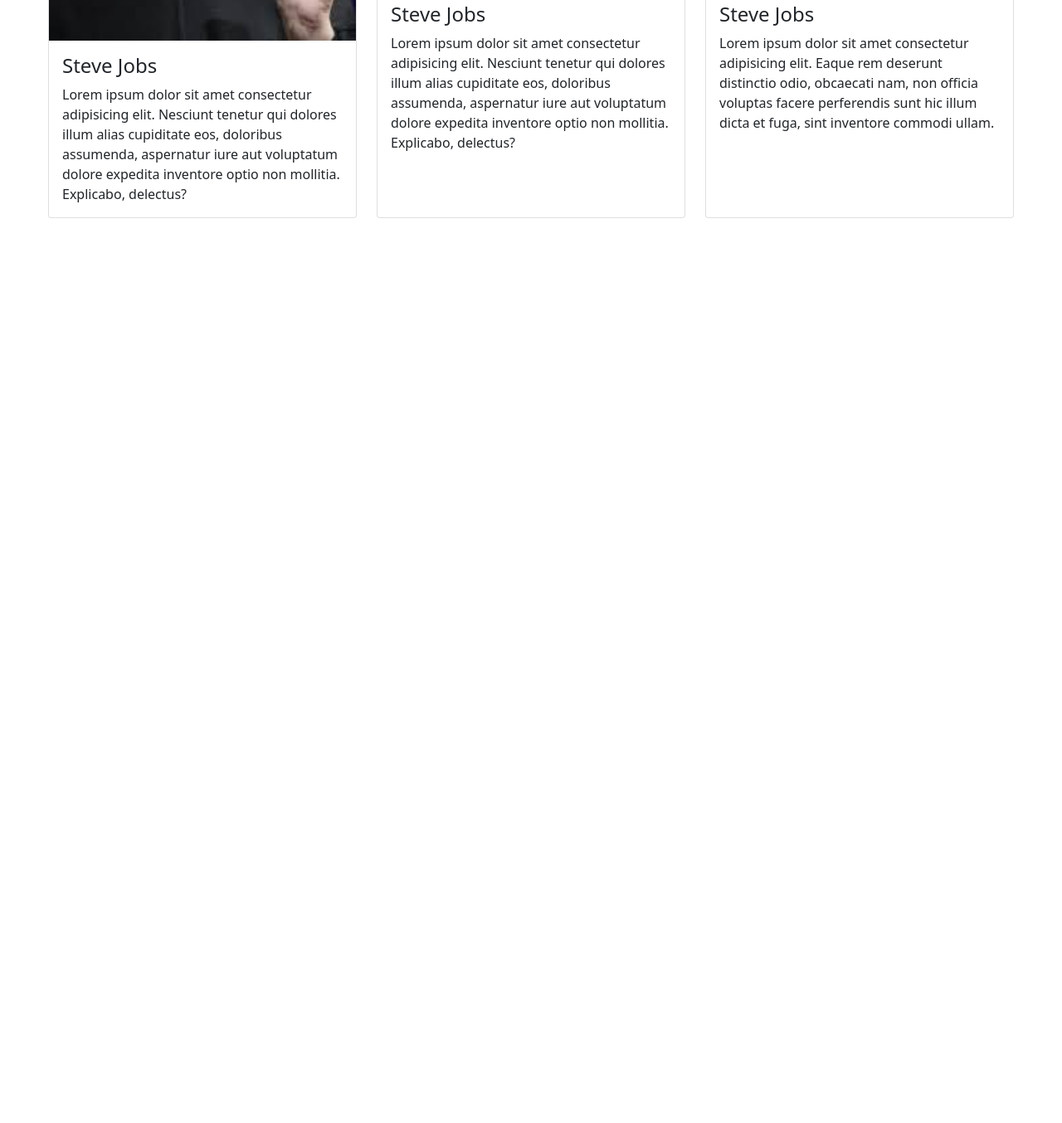
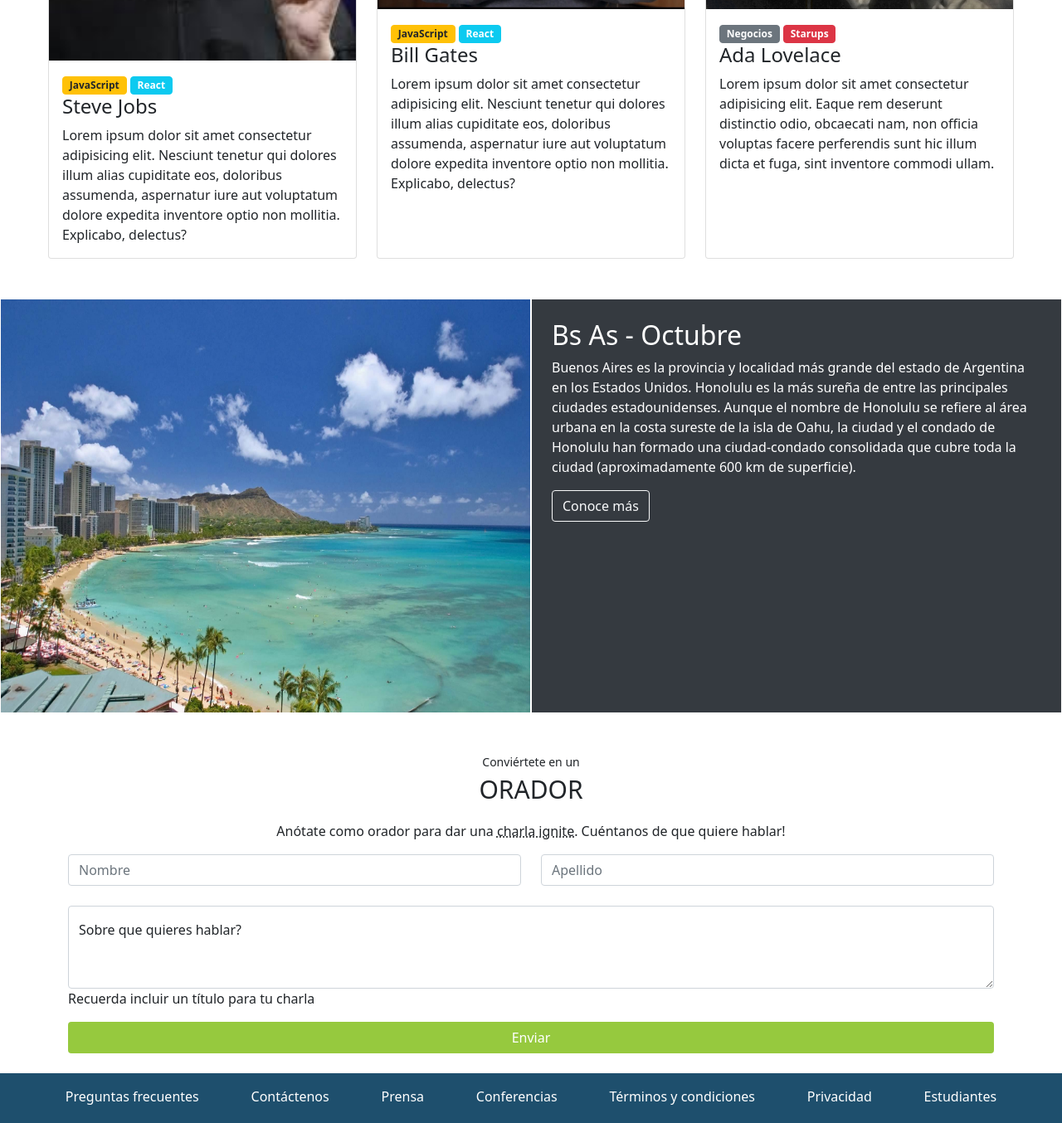
Before and after one commit to AlmendraDominguez/AlmendraDominguez.github.io, a plain HTML site: page TrabajoIntegrador.html in a window 1280 px wide. Shown: the part 1246-2600 px from the top of the page at 83% size. Before the commit the page ends 1509 px from the top, so only its background shows below. Drawn offline with nearby package versions, Linux system fonts and the light colour scheme.

Commit message:
trabajofinalintegrador

```diff
--- a/TrabajoIntegrador.html
+++ b/TrabajoIntegrador.html
@@ -53,7 +53,7 @@
             </div>
         </div>
     </section>
-
+<br>
     <section>
       <section>
         <div>
@@ -66,6 +66,8 @@
         <div class="card col-4 mx-4">
           <img src="./bootstrap/steve.jpg" class="card-img-top" style="height: 432px;">
           <div class="card-body">
+            <button type="button" class="btn btn-warning btn-sm text-dark badge">JavaScript</button>
+            <button type="button" class="btn btn-info btn-sm text-white badge">React</button>
             <h4 class="card-title">Steve Jobs</h4>
             <p class="card-text">Lorem ipsum dolor sit amet consectetur adipisicing elit. Nesciunt tenetur qui dolores illum alias cupiditate eos, doloribus assumenda, aspernatur iure aut voluptatum dolore expedita inventore optio non mollitia. Explicabo, delectus?</p>
           </div>
@@ -74,7 +76,9 @@
         <div class="card col-4">
           <img class="card-img-top" src="./bootstrap/bill.jpg">
           <div class="card-body">
-            <h4>Steve Jobs</h4>
+            <button type="button" class="btn btn-warning btn-sm text-dark badge">JavaScript</button>
+            <button type="button" class="btn btn-info btn-sm text-white badge">React</button>
+            <h4>Bill Gates</h4>
             <p class="card-text">Lorem ipsum dolor sit amet consectetur adipisicing elit. Nesciunt tenetur qui dolores illum alias cupiditate eos, doloribus assumenda, aspernatur iure aut voluptatum dolore expedita inventore optio non mollitia. Explicabo, delectus?</p>
           </div>
         </div>
@@ -82,13 +86,74 @@
         <div class="card col-4 mx-4">
           <img class="card-img-top" src="./bootstrap/ada.jpeg">
           <div class="card-body">
-            <h4>Steve Jobs</h4>
+            <button type="button" class="btn btn-secondary btn-sm text-white badge">Negocios</button>
+            <button type="button" class="btn btn-danger btn-sm text-white badge">Starups</button>
+            <h4>Ada Lovelace</h4>
             <p>Lorem ipsum dolor sit amet consectetur adipisicing elit. Eaque rem deserunt distinctio odio, obcaecati nam, non officia voluptas facere perferendis sunt hic illum dicta et fuga, sint inventore commodi ullam.</p>
           </div>
         </div>
       </section>
     </section>
+    <br><br>
 
+    <section class="container-fluid d-flex m-0 p-0">
+        <div class="img col-6">
+          <img src="./bootstrap/honolulu.jpg" class="imagen col-7 m-0" style="width: 100%;height: 500px; border: white solid 1px;">
+        </div>
+
+        <div class="col-6 p-4" style="background-color: rgba(53,58,64,255);border: white solid 1px;">
+          <h2 class="text-white">Bs As - Octubre</h2>
+          <p class="text-white">Buenos Aires es la provincia y localidad más grande del estado de Argentina
+                                 en los Estados Unidos. Honolulu es la más sureña de entre las principales
+                                 ciudades estadounidenses. Aunque el nombre de Honolulu se refiere al área
+                                 urbana en la costa sureste de la isla de Oahu, la ciudad y el condado
+                                 de Honolulu han formado una ciudad-condado consolidada que cubre toda
+                                 la ciudad (aproximadamente 600 km de superficie).
+          </p>
+          <button type="button" class="btn btn-outline-light">Conoce más</button>
+        </div>
+      </div>
+    </section>
+    <br><br>
+    <section class="container">
+      <div class="row">
+        <div>
+          <p class="text-center miParrafo1 my-0">Conviértete en un</p>
+          <p class="text-center miParrafo2">ORADOR</p>
+          <p class="text-center">Anótate como orador para dar una <span class="dotted">charla ignite</span>. Cuéntanos de que quiere hablar!</p>
+        </div>
+        <div class="col">
+          <input type="text" class="form-control" placeholder="Nombre" aria-label="First name">
+        </div>
+        <div class="col">
+          <input type="text" class="form-control" placeholder="Apellido" aria-label="Last name">
+        </div>
+      </div>
+<br>
+      <div class="form-floating">
+        <textarea class="form-control" placeholder="Sobre que quieres hablar?" id="floatingTextarea2" style="height: 100px"></textarea>
+        <label for="floatingTextarea2">Sobre que quieres hablar?</label>
+      </div>
+
+      <p>Recuerda incluir un título para tu charla</p>
+
+      <div>
+        <button type="button" class="btn miBoton text-white col-12">Enviar</button>
+
+      </div>
+
+    </section>
+    <br>
+
+    <footer class="footer d-flex justify-content-evenly p-3" style="height: 60px;">
+      <a href="#" class="miFooter text-white">Preguntas frecuentes</a>
+      <a href="#" class="miFooter text-white">Contáctenos</a>
+      <a href="#" class="miFooter text-white">Prensa</a>
+      <a href="#" class="miFooter text-white">Conferencias</a>
+      <a href="#" class="miFooter text-white">Términos y condiciones</a>
+      <a href="#" class="miFooter text-white">Privacidad</a>
+      <a href="#" class="miFooter text-white">Estudiantes</a>
+    </footer>
 
 </body>
 </html>
--- a/stylesTrabajoIntegrador.css
+++ b/stylesTrabajoIntegrador.css
@@ -32,3 +32,27 @@
 .container mis-cards {
     height: auto;
 }
+
+.dotted {
+    text-decoration:underline;
+text-decoration-style: dotted;
+}
+
+.footer {
+    background-color: rgba(30,79,109,255);
+}
+
+.miBoton {
+    background-color: rgba(150,201,62,255);
+}
+
+.miBoton:hover {
+    background-color: rgba(150,201,150,255);
+}
+
+.miFooter {
+    text-decoration: none;
+}
+.miFooter:hover {
+    font-size: 1.1em;
+}
```
